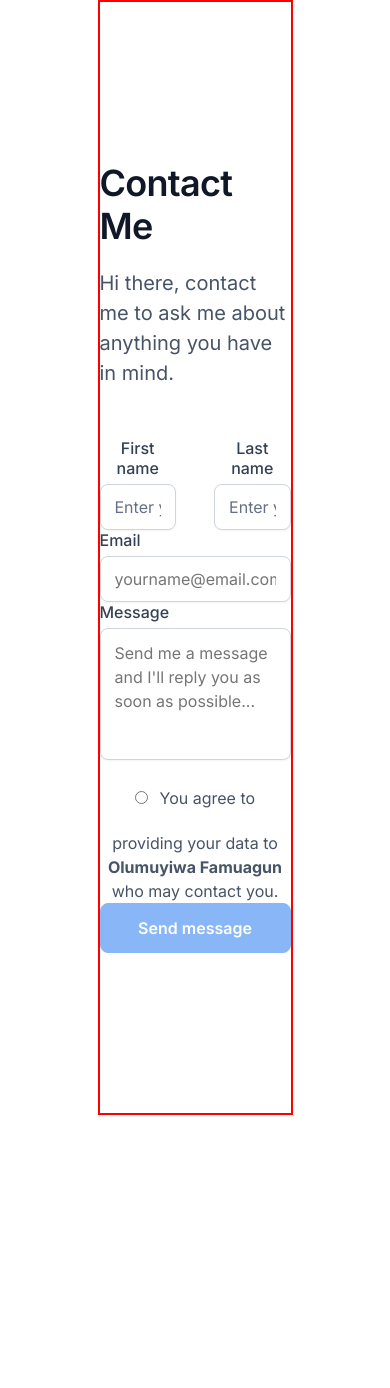
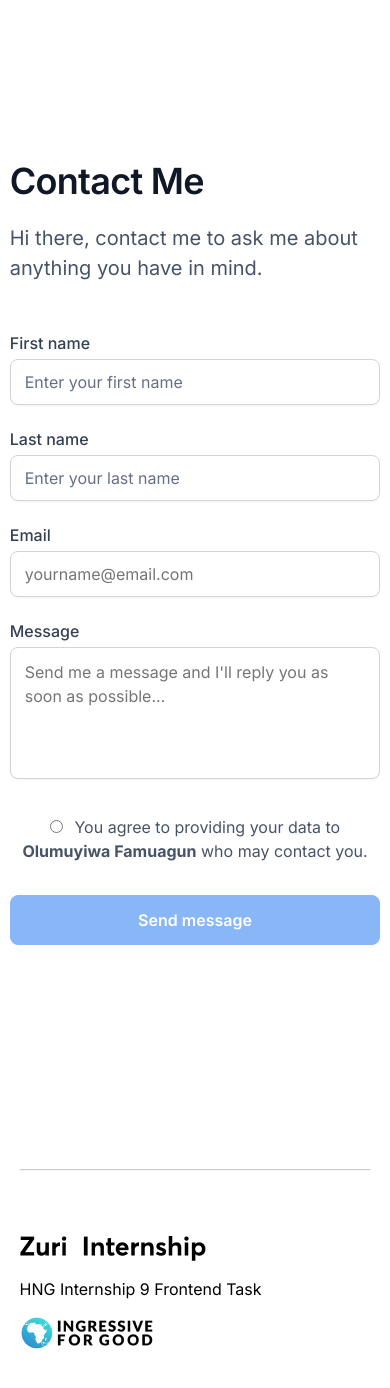
Before and after one commit to Fumbi1/zuri_task1, a React (Create React App) app: page /contact in a window 390 px wide. Shown: the top 1388 px of the page. Before the commit the page ends 1115 px from the top, so only its background shows below. Built offline with nearby package versions, Linux system fonts and the light colour scheme.

Commit message:
Updated the Contact page styles
Completed the styles and responsiveness

```diff
--- a/src/components/Pages/contactpage/contactpage.css
+++ b/src/components/Pages/contactpage/contactpage.css
@@ -10,10 +10,13 @@ html{
     font-size: 16px;
 }
 
+#form_section{
+    width: 100%;
+}
+
 form{
     width: 50%;
     margin-inline: auto;
-    border: Red 2px solid;
     padding-block: 10em;
 }
 
@@ -74,6 +77,7 @@ form{
     font-weight: 400;
     font-size: 1rem;
     line-height: 1.5em;
+    margin-bottom: 1.5em;
 
 }
 
@@ -105,11 +109,14 @@ form{
     resize: none;
 }
 
+#radio_section{
+    margin-block: 2em;
+}
+
 #radio{
     margin-right: 0.875em;
     border: 1px solid #D0D5DD;
     border-radius: 6px;
-    margin-block: 2em;
 }
 
 #radio_label{
@@ -144,3 +151,23 @@ span{
 #btn__submit:disabled{
     opacity: 0.5;
 }
+
+@media(max-width: 1000px){
+    form{
+        width: 75%;
+    }
+}
+
+@media(max-width: 720px){
+    form{
+        width: 95%;
+    }
+    #name_section{
+        display: flex;
+        flex-direction: column;
+    }
+
+    #name_section div{
+        width: 100%;
+    }
+}
--- a/src/components/Pages/contactpage/contactpage.js
+++ b/src/components/Pages/contactpage/contactpage.js
@@ -1,5 +1,6 @@
 import React, { useState } from 'react'
 import './contactpage.css'
+import Footer from '../../footer/footer';
 
 
 const Contactpage = () => {
@@ -10,39 +11,39 @@ const Contactpage = () => {
   }
 
   return (
+    <div id='form_section'>
       <form>
         <p id='contact_me'>Contact Me</p>
         <p id='contact_desc'>Hi there, contact me to ask me about anything you have in mind.</p>
-
         <div id='name_section'>
           <div>
             <label for='first_name' className='name_label'>First name</label><br/>
-        <input type='text' placeholder='Enter your first name' id='first_name' />
+            <input type='text' placeholder='Enter your first name' id='first_name'/>
           </div>
           <div>
             <label for='last_name' className='name_label'>Last name</label><br/>
             <input type='text' placeholder='Enter your last name' id='last_name' />
           </div>
         </div>
-
         <div id='email_section'>
           <label for='email' className='name_label'>Email</label><br/>
           <input type='email' placeholder='yourname@email.com' id='email' />
         </div>
-
         <div id='message_section'>
           <label for='message' className='name_label'>Message</label><br/>
           <textarea placeholder="Send me a message and I'll reply you as soon as possible..." id='message' />
         </div>
 
-    <div>
+        <div id='radio_section'>
           <input type='radio' id='radio' onClick={handleClick} checked=
           {radioState} />
           <label for='radio' id='radio_label'>You agree to providing your data to <span>Olumuyiwa Famuagun</span> who may contact you.</label>
         </div>
+        <button disabled={!radioState} id='btn__submit'>Send message</button>
+      </form>
 
-    <button disabled={!radioState} onClick={()=> console.log("Hellow")} id='btn__submit'>Send message</button>
-  </form>
+      <Footer />
+    </div>
   )
 }
 
```
Lines whose indentation alone changed are shown as unchanged.
